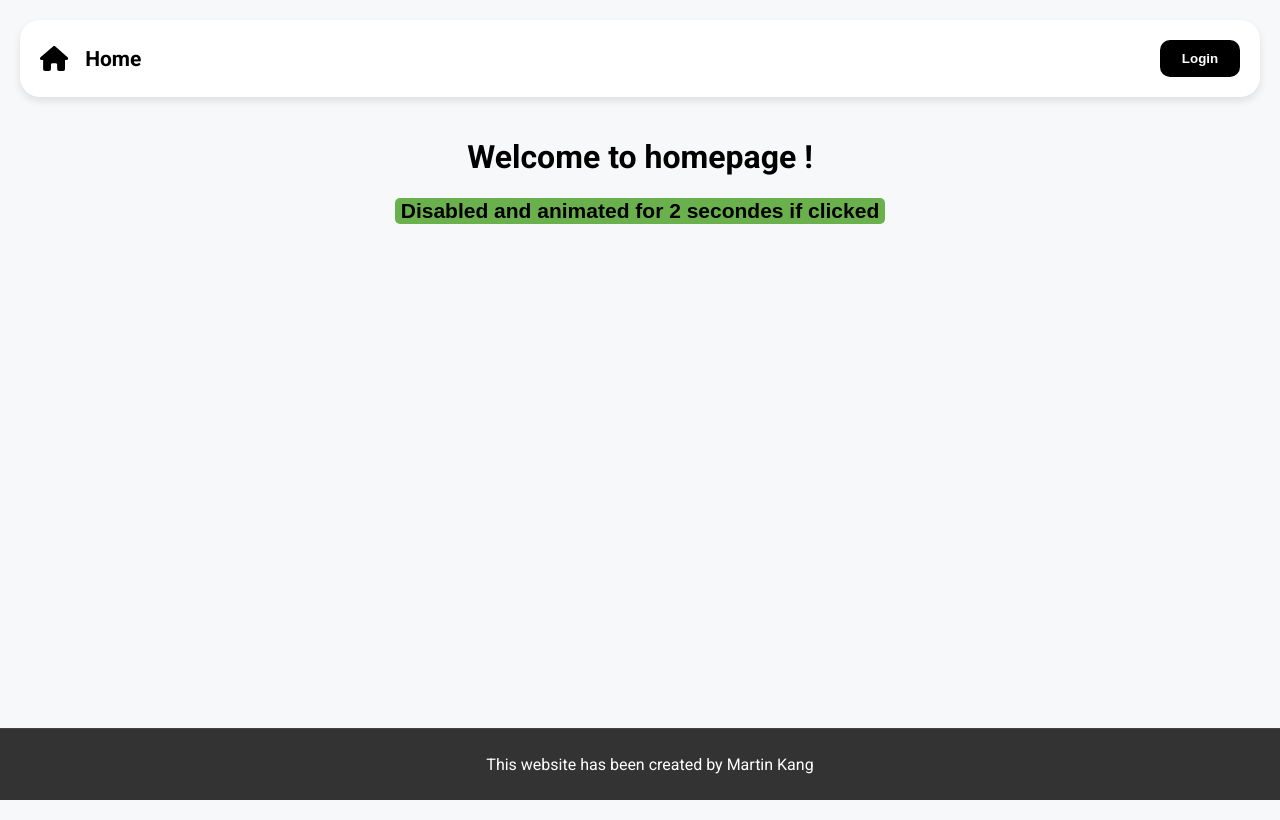
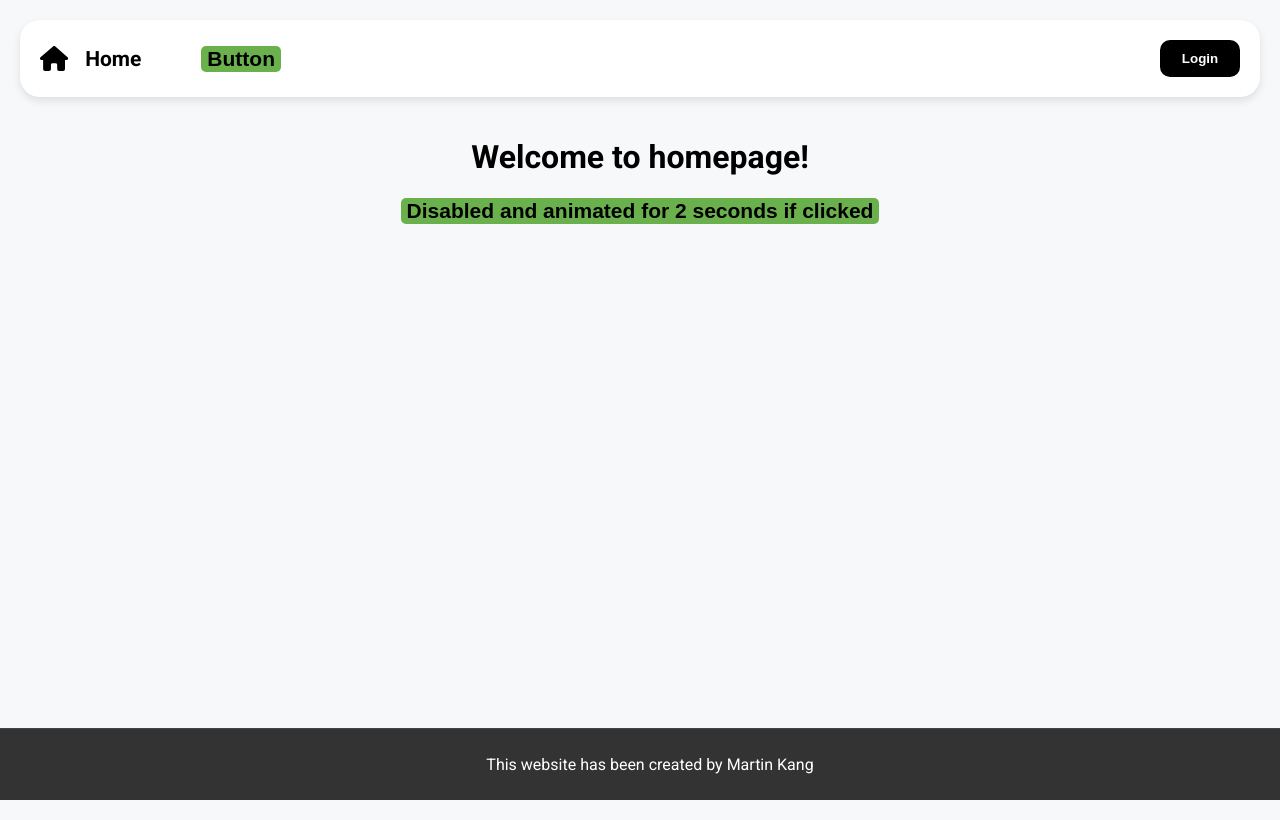
Before and after one commit to kangmartin/InterfaceDevelopmentLab3, a Vue app: page / in a window 1280 px wide. Built offline with nearby package versions, Linux system fonts and the light colour scheme.

Commit message:
Ex 10: slowing down the button on click

```diff
--- a/src/components/BaseHeader.vue
+++ b/src/components/BaseHeader.vue
@@ -1,6 +1,10 @@
 <script>
+import BaseButton from "@/components/BaseButton.vue";
 export default {
   name: "BaseHeader",
+  components: {
+    BaseButton
+  }
 }
 </script>
 
@@ -10,6 +14,7 @@ export default {
     <div class="left-container">
       <font-awesome-icon :icon="['fas', 'house']" class="icon"/>
       <a href="index.html" class="logo">Home</a>
+      <BaseButton color="primary">Button</BaseButton>
     </div>
 
       <button class="blackbutton">Login</button>
--- a/src/pages/HomePage.vue
+++ b/src/pages/HomePage.vue
@@ -6,27 +6,38 @@ export default {
   components: {
     AsyncButton
   },
+  data() {
+    return {
+      clickCount: 0 // Track the number of clicks
+    };
+  },
   methods: {
     handleButtonClick() {
+      this.clickCount++; // Increment the click count on each button click
+      const delay = this.clickCount * 1000; // Increase wait time by 1 second per click
+
+      // Return a promise that resolves after the calculated delay
       return new Promise((resolve) => {
-        setTimeout(resolve, 2000);
+        setTimeout(resolve, delay);
       });
     }
   }
-}
+};
 </script>
 
 <template>
   <div class="block">
-    <h1>Welcome to homepage !</h1>
-    <AsyncButton @click="handleButtonClick">Disabled and animated for 2 secondes if clicked</AsyncButton>
+    <h1>Welcome to homepage!</h1>
+    <AsyncButton @click="handleButtonClick">
+      Disabled and animated for {{ clickCount + 2 }} seconds if clicked
+    </AsyncButton>
   </div>
 </template>
 
 <style scoped>
-  .block {
-    display: flex;
-    flex-direction: column;
-    align-items: center;
-  }
+.block {
+  display: flex;
+  flex-direction: column;
+  align-items: center;
+}
 </style>
```
